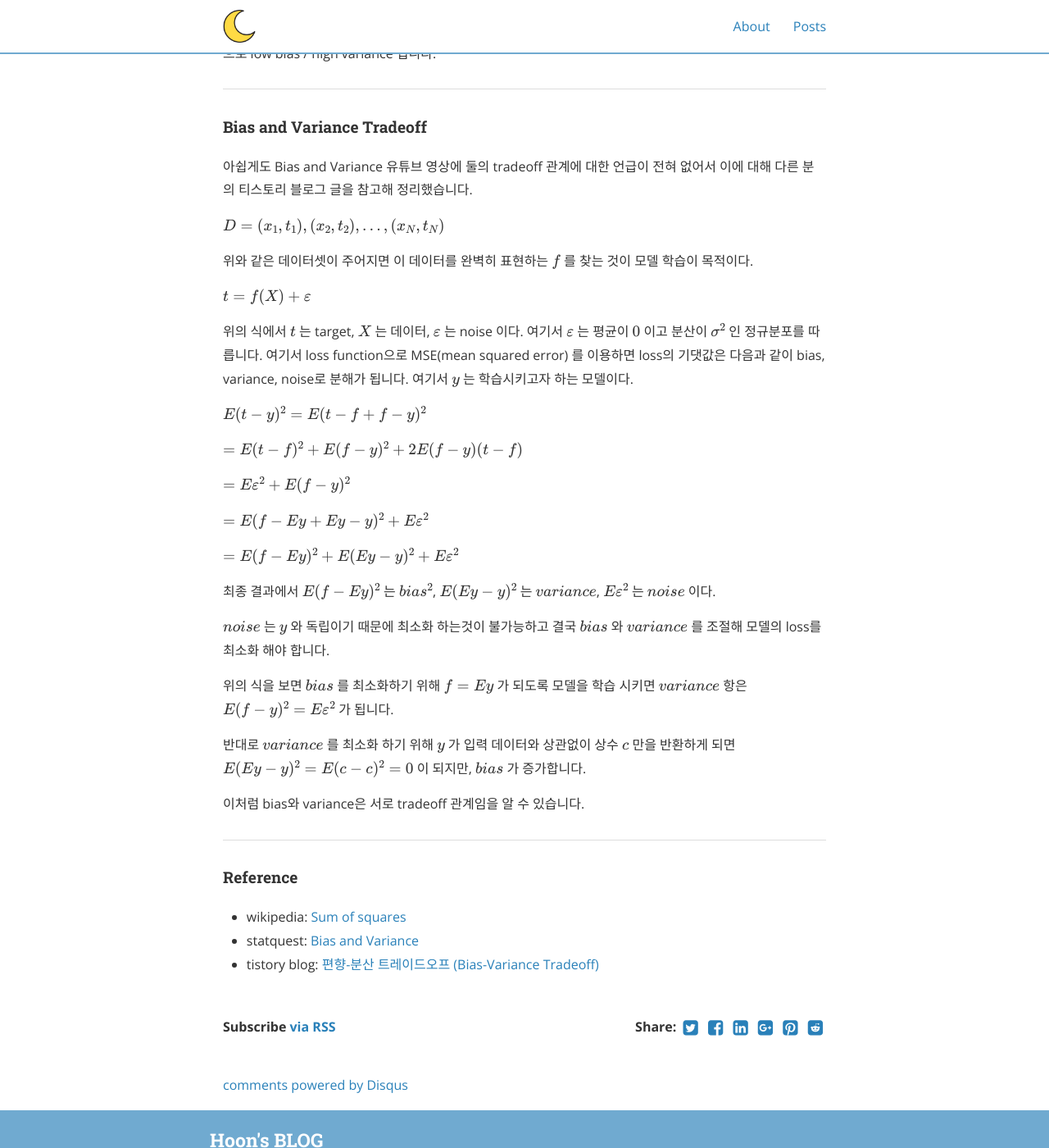
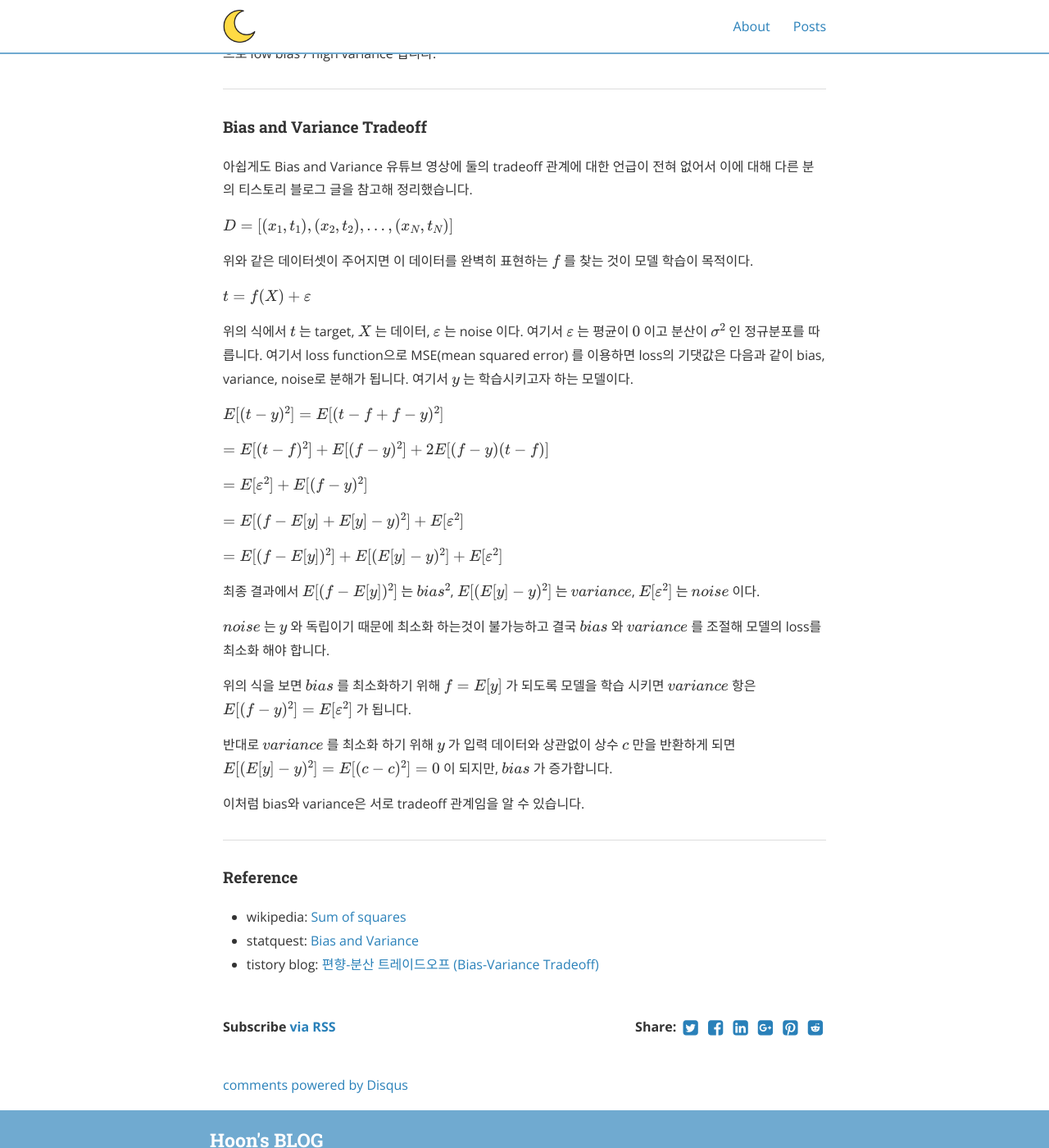
Before and after one commit to hoon-923/hoon-923.github.io, a Jekyll site: the page built from _posts/2021-02-03-StatQuest-Bias-and-Variance.md, in a window 1280 px wide and 1400 px high, scrolled down 3208 px. Shown: the whole window at 82% size. Built offline with Jekyll 4.4.1, drawn with Linux system fonts in a browser that asks for light colours; nearby versions of some CDN libraries; formulas are drawn with MathJax 3; comment, search, counter and statistics services are not loaded.

```diff
--- a/_posts/2021-02-03-StatQuest-Bias-and-Variance.md
+++ b/_posts/2021-02-03-StatQuest-Bias-and-Variance.md
@@ -47,7 +47,7 @@ test set에서 두 모델(Linear Regression, 구불구불한 모델)에 대해
 
 아쉽게도 Bias and Variance 유튜브 영상에 둘의 tradeoff 관계에 대한 언급이 전혀 없어서 이에 대해 다른 분의 티스토리 블로그 글을 참고해 정리했습니다.
 
-$D=\{(x_1,t_1),(x_2,t_2),...,(x_N,t_N)\}$
+$D=[(x_1,t_1),(x_2,t_2),...,(x_N,t_N)]$
 
 위와 같은 데이터셋이 주어지면 이 데이터를 완벽히 표현하는 $f$ 를 찾는 것이 모델 학습이 목적이다.
 
@@ -55,23 +55,23 @@ $t=f(X) + \varepsilon$
 
 위의 식에서 $t$ 는 target, $X$ 는 데이터, $\varepsilon$ 는 noise 이다. 여기서 $\varepsilon$ 는 평균이 $0$ 이고 분산이 $\sigma^2$ 인 정규분포를 따릅니다. 여기서 loss function으로 MSE(mean squared error) 를 이용하면 loss의 기댓값은 다음과 같이 bias, variance, noise로 분해가 됩니다. 여기서 $y$ 는 학습시키고자 하는 모델이다.
 
-$E\{(t-y)^2\} = E\{(t-f+f-y)^2\}$
+$E[(t-y)^2] = E[(t-f+f-y)^2]$
 
-$= E\{(t-f)^2\} + E\{(f-y)^2\} + 2E\{(f-y)(t-f)\}$
+$= E[(t-f)^2] + E[(f-y)^2] + 2E[(f-y)(t-f)]$
 
-$= E\{\varepsilon^2\} + E\{(f-y)^2\}$
+$= E[\varepsilon^2] + E[(f-y)^2]$
 
-$= E\{(f-E\{y\}+E\{y\}-y)^2\} + E\{\varepsilon^2\}$
+$= E[(f-E[y]+E[y]-y)^2] + E[\varepsilon^2]$
 
-$= E\{(f-E\{y\})^2\} + E\{(E\{y\}-y)^2\} + E\{\varepsilon^2\}$
+$= E[(f-E[y])^2] + E[(E[y]-y)^2] + E[\varepsilon^2]$
 
-최종 결과에서 $E\{(f-E\{y\})^2\}$ 는 $bias^2$, $E\{(E\{y\}-y)^2\}$ 는 $variance$, $E\{\varepsilon^2\}$ 는 $noise$ 이다.
+최종 결과에서 $E[(f-E[y])^2]$ 는 $bias^2$, $E[(E[y]-y)^2]$ 는 $variance$, $E[\varepsilon^2]$ 는 $noise$ 이다.
 
 $noise$ 는 $y$ 와 독립이기 때문에 최소화 하는것이 불가능하고 결국 $bias$ 와 $variance$ 를 조절해 모델의 loss를 최소화 해야 합니다.
 
-위의 식을 보면 $bias$ 를 최소화하기 위해 $f=E\{y\}$ 가 되도록 모델을 학습 시키면 $variance$ 항은 $E\{(f-y)^2\} = E\{\varepsilon^2\}$ 가 됩니다.
+위의 식을 보면 $bias$ 를 최소화하기 위해 $f=E[y]$ 가 되도록 모델을 학습 시키면 $variance$ 항은 $E[(f-y)^2] = E[\varepsilon^2]$ 가 됩니다.
 
-반대로 $variance$ 를 최소화 하기 위해 $y$ 가 입력 데이터와 상관없이 상수 $c$ 만을 반환하게 되면 $E\{(E\{y\}-y)^2\} = E\{(c-c)^2\} = 0$ 이 되지만, $bias$ 가 증가합니다.
+반대로 $variance$ 를 최소화 하기 위해 $y$ 가 입력 데이터와 상관없이 상수 $c$ 만을 반환하게 되면 $E[(E[y]-y)^2] = E[(c-c)^2] = 0$ 이 되지만, $bias$ 가 증가합니다.
 
 이처럼 bias와 variance은 서로 tradeoff 관계임을 알 수 있습니다.
 
```
